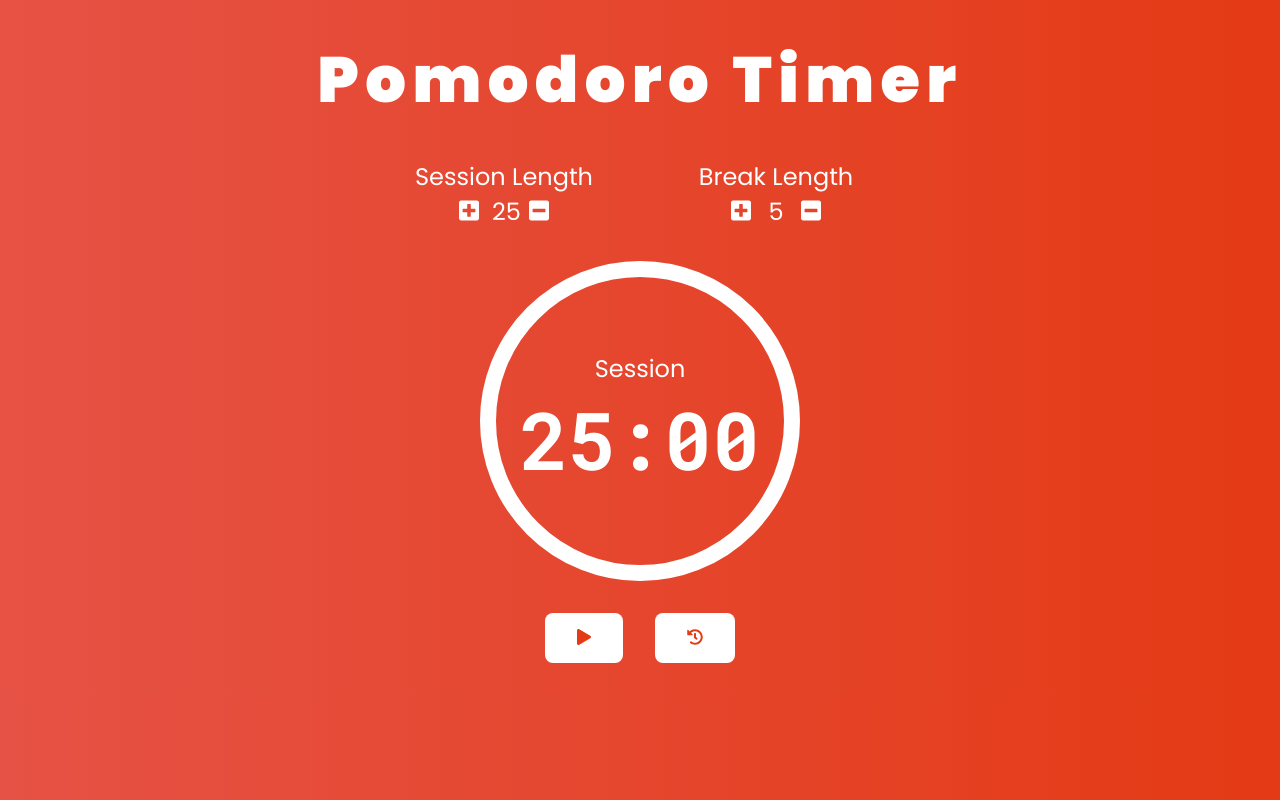
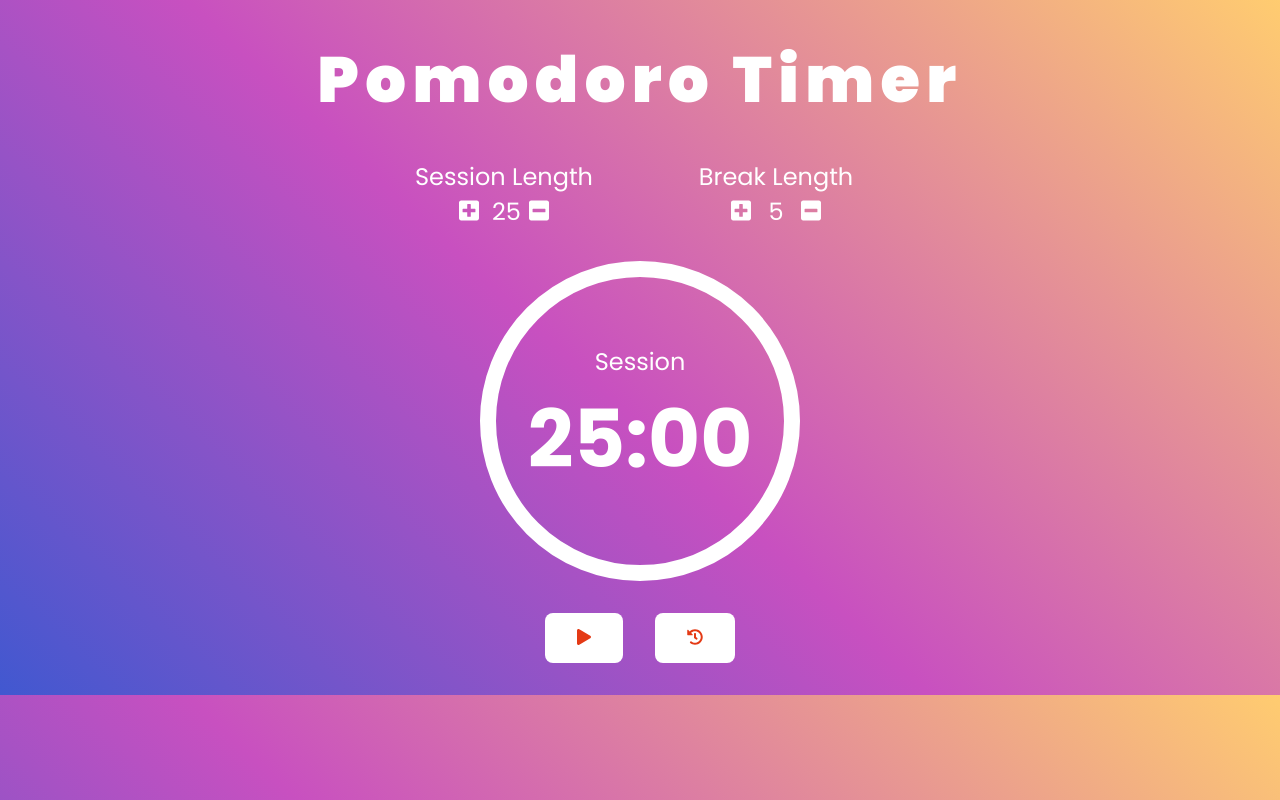
Before and after one commit to rsheppard-dev/pomodoro_clock, a React (Create React App) app: page / in a window 1280 px wide. Built offline with nearby package versions, Linux system fonts and the light colour scheme.

Commit message:
background change

```diff
--- a/src/index.css
+++ b/src/index.css
@@ -1,5 +1,4 @@
 @import url("https://fonts.googleapis.com/css2?family=Poppins:wght@400;700;900&display=swap");
-@import url("https://fonts.googleapis.com/css2?family=Roboto+Mono:wght@700&display=swap");
 * {
   -webkit-box-sizing: border-box;
           box-sizing: border-box;
@@ -8,8 +7,8 @@
 }
 
 body {
-  background: -webkit-gradient(linear, left top, right top, from(#e65245), to(#e43a15));
-  background: linear-gradient(to right, #e65245, #e43a15);
+  background-color: #4158D0;
+  background-image: linear-gradient(43deg, #4158D0 0%, #C850C0 46%, #FFCC70 100%);
   font-family: 'Poppins', sans-serif;
   color: #fff;
 }
@@ -87,9 +86,9 @@
 }
 
 .App #timer #time-left {
-  font-family: 'Roboto Mono', monospace;
   font-weight: 700;
   font-size: 5em;
+  text-align: center;
 }
 
 .App #buttons {
--- a/src/index.scss
+++ b/src/index.scss
@@ -1,5 +1,4 @@
 @import url('https://fonts.googleapis.com/css2?family=Poppins:wght@400;700;900&display=swap');
-@import url('https://fonts.googleapis.com/css2?family=Roboto+Mono:wght@700&display=swap');
 
 * {
   box-sizing: border-box;
@@ -8,7 +7,8 @@
 }
 
 body {
-  background: linear-gradient(to right, #e65245, #e43a15);
+  background-color: #4158D0;
+  background-image: linear-gradient(43deg, #4158D0 0%, #C850C0 46%, #FFCC70 100%);
   font-family: 'Poppins', sans-serif;
   color: #fff;
 }
@@ -66,9 +66,9 @@
     margin: 0 auto;
 
     #time-left {
-      font-family: 'Roboto Mono', monospace;
       font-weight: 700;
       font-size: 5em;
+      text-align: center;
     }
   }
 
```
Also changed, not shown: 1 other file (tests, documents, lock files or other folders).
